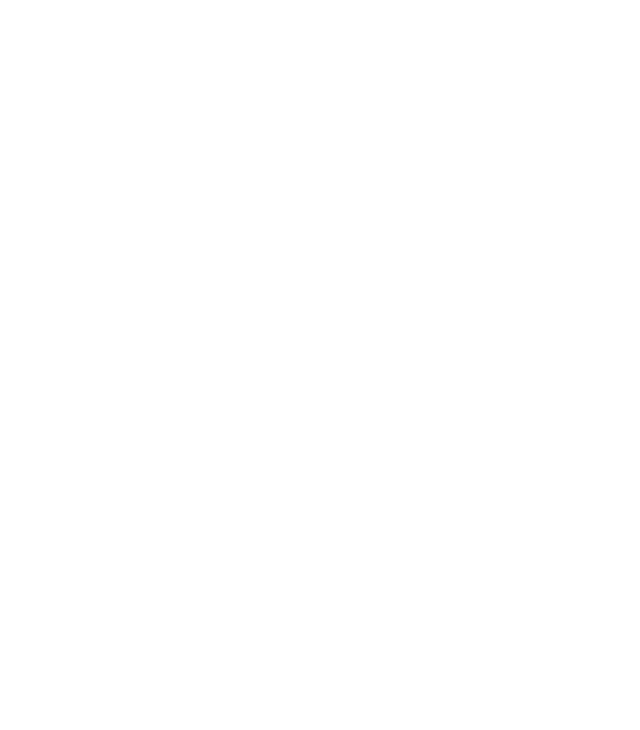
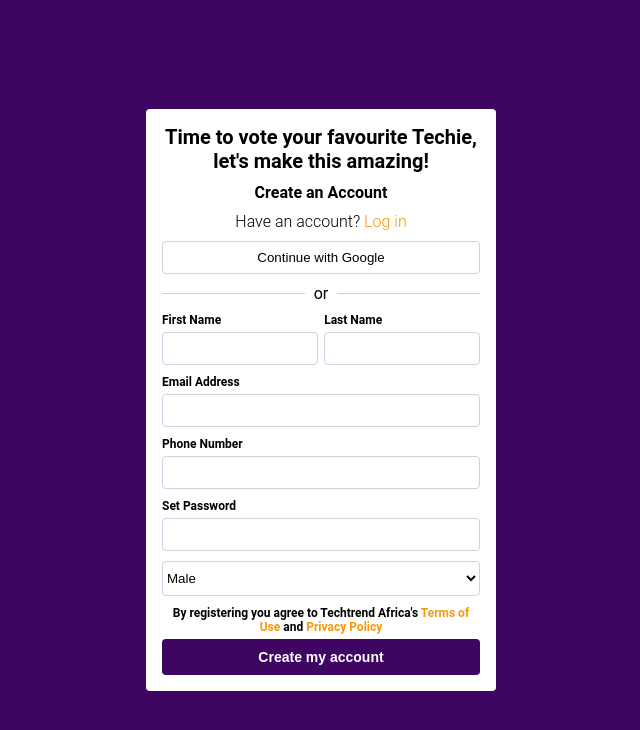
Before and after one commit to Ismat27/theconnectedawards, a React (Create React App) app: page /register in a window 1280 px wide. Before the commit this address had no page. Shown: the top 730 px of the page, without its empty margins (319-959 px from the left). Built offline with nearby package versions, Linux system fonts and the light colour scheme; a web font is replaced by a local one.

Commit message:
structured login and register forms

```diff
--- a/src/App.css
+++ b/src/App.css
@@ -2,6 +2,7 @@
   --white-color: #FFFFFF;
   --black-color: #0C0114;
   --orange-gold-color: #FA9706;
+  --light-purple: #EEE8F2;
   --purple-color: #3E0563;
   --bg-purple-color: #1F0231;
 }
@@ -125,7 +126,7 @@
   .nav-menu .login-item {
     border-radius: 5px;
     padding: 15px 20px;
-    background-color: #EEE8F2;
+    background-color: var(--light-purple);
   }
   .nav-menu .login-link {
     color: var(--purple-color);
--- a/src/App.js
+++ b/src/App.js
@@ -2,7 +2,8 @@
 import { BrowserRouter, Routes, Route } from 'react-router-dom';
 import Base from './components/Base';
 import HomePage from './pages/HomePage';
-
+import Register from './pages/Register';
+import Login from './pages/Login';
 function App() {
   return (
     <BrowserRouter>
@@ -10,6 +11,8 @@
         <Route path='/' element={<Base/>}>
           <Route index element={<HomePage/>}/>
         </Route>
+        <Route path='register' element={<Register/>}/>
+        <Route path='login' element={<Login/>}/>
       </Routes>
     </BrowserRouter>
   );
--- /dev/null
+++ b/src/pages/Form.css
@@ -0,0 +1,82 @@
+.form p {
+    line-height: normal;
+}
+.orange {
+    color: var(--orange-gold-color);
+}
+.center {
+    text-align: center;
+}
+.form-container {
+    background-color: var(--purple-color);
+    min-height: 100vh;
+    display: grid;
+    place-items: center;
+}
+.form {
+    background-color: var(--white-color);
+    padding: 1rem;
+    border-radius: 4px;
+    width: 95%;
+    max-width: 350px;
+}
+.form-field {
+    margin-bottom: 10px;
+}
+.fullname {
+    display: flex;
+    justify-content: space-between;
+}
+.fullname > div {
+    flex-basis: 49%;
+}
+label, .form-end {
+    font-weight: 600;
+    font-size: 12px;
+    margin-bottom: 5px;
+    display: block;
+}
+.change-form {
+    font-size: 16px;
+}
+.form input, .form select, .form button {
+    width: 100%;
+    padding: .5rem 0;
+    background-color: var(--white-color);
+    border: 1px solid #D8CDE0;
+    border-radius: 4px;
+}
+form input {
+    text-indent: 10px;
+}
+.alt-break {
+    margin: 10px auto;
+    display: flex;
+    justify-content: space-between;
+    align-items: center;
+}
+form .bar {
+    display: block;
+    flex-basis: 45%;
+    border-bottom: 1px solid #D8CDE0;
+}
+.form-action, .change-form {
+    margin-bottom: 10px;
+}
+.form h1 {
+    font-size: 20px;
+    margin-bottom: 10px;
+    line-height: 120%;
+}
+form .submit-btn {
+    padding: 0.6rem 0;
+    border: none;
+    background-color: var(--purple-color);
+    color: var(--white-color);
+    font-weight: 600;
+    font-size: 14px;
+}
+
+.forgot-password {
+    margin-top: 10px;
+}
--- a/src/pages/Login.js
+++ b/src/pages/Login.js
@@ -0,0 +1,37 @@
+import { Link } from "react-router-dom"
+import './Form.css'
+const Login = () => {
+    return (
+        <main className="form-container">
+            <div className="form">
+                <div className="center">
+                    <h1>Let's pick up where we left off yeah?</h1>
+                    <h4 className="form-action">Login into your account</h4>
+                    <p className="change-form">Don't have an account? <Link className="orange" to={'/register'}>Sign Up</Link></p>
+                    <button className="btn google-btn">Continue with Google</button>
+                </div>
+                <form>
+                    <div className="alt-break">
+                        <span className="bar"></span>
+                        <span className="or">or</span>
+                        <span className="bar"></span>
+                    </div>
+                    <div className="email form-field">
+                        <label htmlFor="email">Email Address</label>
+                        <input type={'email'} name='email' id="email" required/>
+                    </div>
+                    <div className="password form-field">
+                        <label htmlFor="password">Set Password</label>
+                        <input type={'password'} name='password' id="password" required/>
+                    </div>
+                    <button type="submit" className="btn submit-btn">Log in</button>
+                    <p className="center form-end forgot-password">
+                        <Link to={'/'} className="blue">Forgot password?</Link>
+                    </p>
+                </form>
+            </div>
+        </main>
+    )
+}
+
+export default Login
--- a/src/pages/Register.js
+++ b/src/pages/Register.js
@@ -0,0 +1,58 @@
+import { Link } from "react-router-dom"
+import './Form.css'
+const Register = () => {
+    return (
+        <main className="form-container">
+            <div className="form">
+                <div className="center">
+                    <h1>Time to vote your favourite Techie, let's make this amazing!</h1>
+                    <h4 className="form-action">Create an Account</h4>
+                    <p className="change-form">Have an account? <Link className="orange" to={'/login'}>Log in</Link></p>
+                    <button className="btn google-btn">Continue with Google</button>
+                </div>
+                <form>
+                    <div className="alt-break">
+                        <span className="bar"></span>
+                        <span className="or">or</span>
+                        <span className="bar"></span>
+                    </div>
+                    <div className="fullname form-field">
+                        <div className="firstname">
+                            <label htmlFor="firstname">First Name</label>
+                            <input type={'text'} name='firstname' id="firstname" required/>
+                        </div>
+                        <div className="lastname">
+                            <label htmlFor="lastname">Last Name</label>
+                            <input type={'text'} name='lastname' id="lastname" required/>
+                        </div>
+                    </div>
+                    <div className="email form-field">
+                        <label htmlFor="email">Email Address</label>
+                        <input type={'email'} name='email' id="email" required/>
+                    </div>
+                    <div className="phone form-field">
+                        <label htmlFor="phone">Phone Number</label>
+                        <input type={'tel'} name='phone' id="phone" required/>
+                    </div>
+                    <div className="password form-field">
+                        <label htmlFor="password">Set Password</label>
+                        <input type={'password'} name='password' id="password" required/>
+                    </div>
+                    <select className="gender form-field">
+                        <option value={'Male'}>Male</option>
+                        <option value={'Female'}>Female</option>
+                        <option value={'NA'}>Prefer not to say</option>
+                    </select>
+                    <p className="form-end center">
+                        By registering you agree to Techtrend Africa's
+                        <Link to={'/'} className="orange"> Terms of Use</Link> and
+                        <Link to={'/'} className="orange"> Privacy Policy</Link>
+                    </p>
+                    <button type="submit" className="btn submit-btn">Create my account</button>
+                </form>
+            </div>
+        </main>
+    )
+}
+
+export default Register
```
